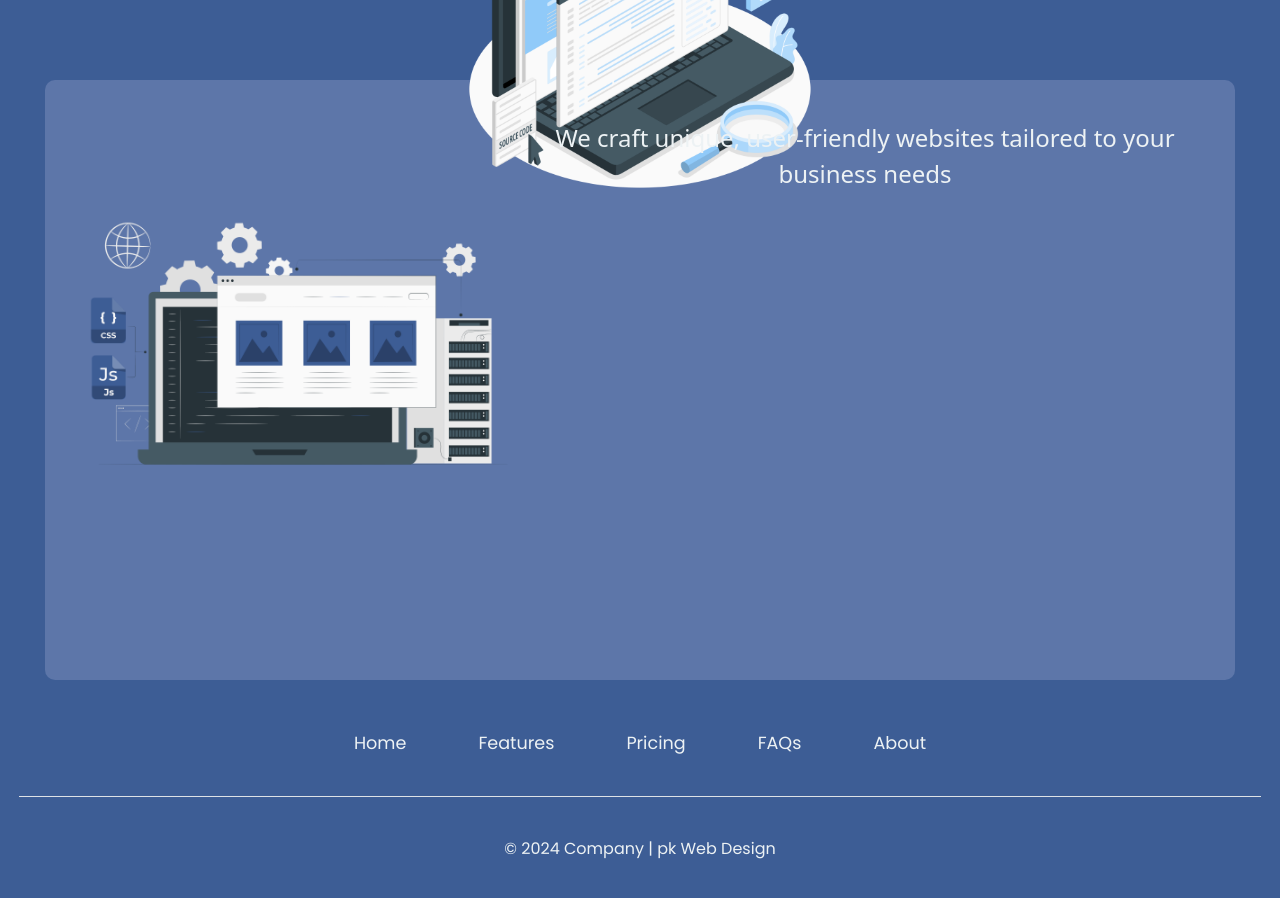
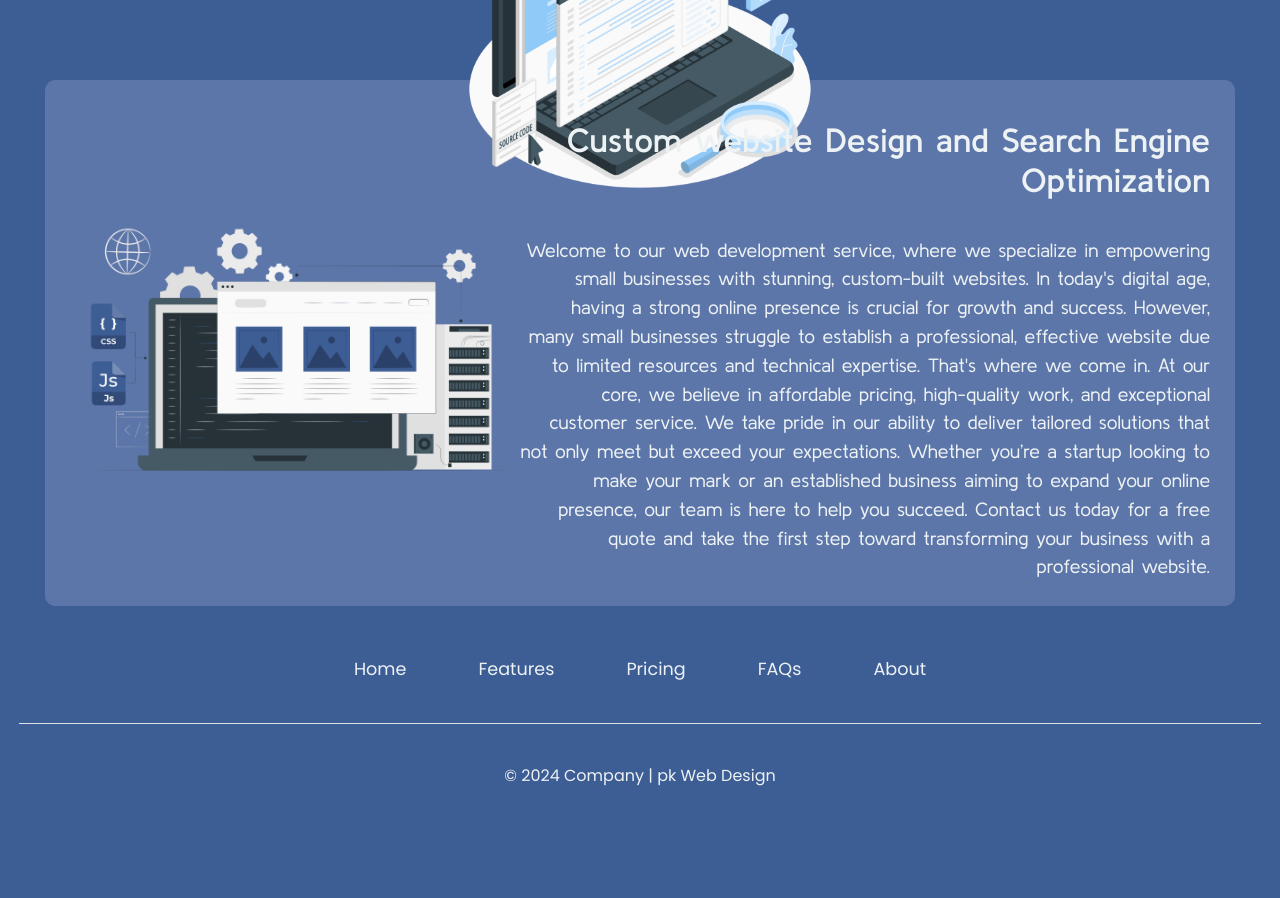
Before and after one commit to paullevental/Pk-Web-Design, a React (Vite) app: page /#/ in a window 1280 px wide. Shown: the part 820-1718 px from the top of the page. After the commit the page ends 1674 px from the top, so only its background shows below. Built offline with nearby package versions, Linux system fonts and the light colour scheme.

Commit message:
Minor Home Page changes | including text paragraph

```diff
--- a/src/Home.tsx
+++ b/src/Home.tsx
@@ -25,7 +25,23 @@ function Home() {
                         <img src="src\assets\Static website-pana.png" alt="" id="website-img" />
                     </div>
                     <div className="inner-home-main-right">
-                        <p>We craft unique, user-friendly websites tailored to your business needs</p>
+                        <h2>Custom website Design and Search Engine Optimization</h2>
+                        <p>
+                            Welcome to our web development service, where we specialize
+                            in empowering small businesses with stunning, custom-built websites.
+                            In today's digital age, having a strong online presence is crucial for
+                            growth and success. However, many small businesses struggle to
+                            establish a professional, effective website due to limited resources
+                            and technical expertise. That's where we come in.
+                            At our core, we believe in affordable pricing, high-quality work,
+                            and exceptional customer service. We take pride in our ability to
+                            deliver tailored solutions that not only meet but exceed your
+                            expectations. Whether you’re a startup looking to make your mark or
+                            an established business aiming to expand your online presence, our
+                            team is here to help you succeed. Contact us today for a free quote
+                            and take the first step toward transforming your business with a
+                            professional website.
+                        </p>
                     </div>
                 </div>
             </main>
--- a/src/css/home.css
+++ b/src/css/home.css
@@ -35,7 +35,6 @@ body {
 .home-main {
     width: 100%;
     max-width: 93%;
-    height: 600px;
     background-color: #5D76A9;
     color: var(--whitegray);
     padding: 25px;
@@ -61,8 +60,8 @@ body {
 }
 
 .inner-home-main-right {
-    display: flex;
-    align-items:
+    font-family: 'KulimPark-SemiBold';
+    text-align: right;
 }
 
 .inner-home-main-left {
@@ -71,8 +70,14 @@ body {
 }
 
 .inner-home-main p {
-    font-size: 1.5rem;
-    font-family:
+    font-size: 1.2rem;
+    font-family: 'KulimPark-Regular';
+    margin: 0;
+}
+
+.inner-home-main-right h2 {
+    font-size: 2.1rem;
+    margin-bottom: 35px;
 }
 
 
```
